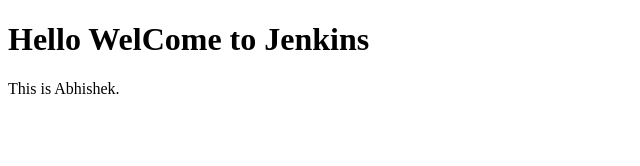
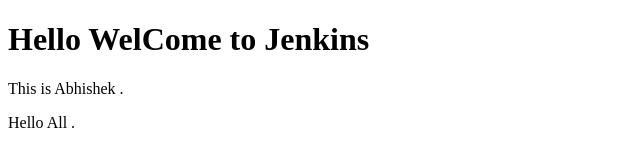
Before and after one commit to AT-007/jenkins-class-repo1, a plain HTML site: page index.html in a window 1280 px wide. Shown: the full height of the page, 0-640 px from the left. Drawn offline with Linux system fonts and the light colour scheme.

Commit message:
sec comment3

```diff
--- a/index.html
+++ b/index.html
@@ -6,7 +6,8 @@
 <body>
 
 <h1>Hello WelCome to Jenkins</h1>
-<p>This is Abhishek.</p>
+<p>This is Abhishek .</p>
+<p>Hello All .</p>
 
 </body>
 </html>
```
